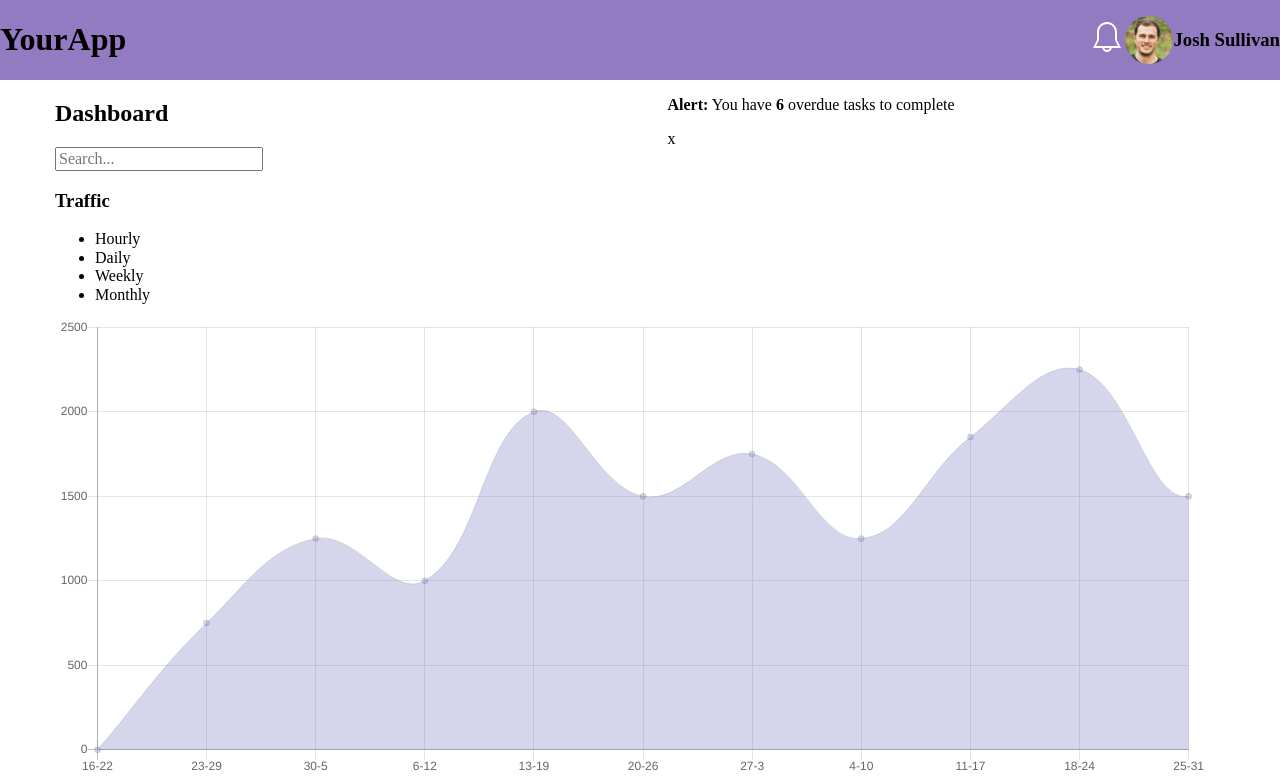
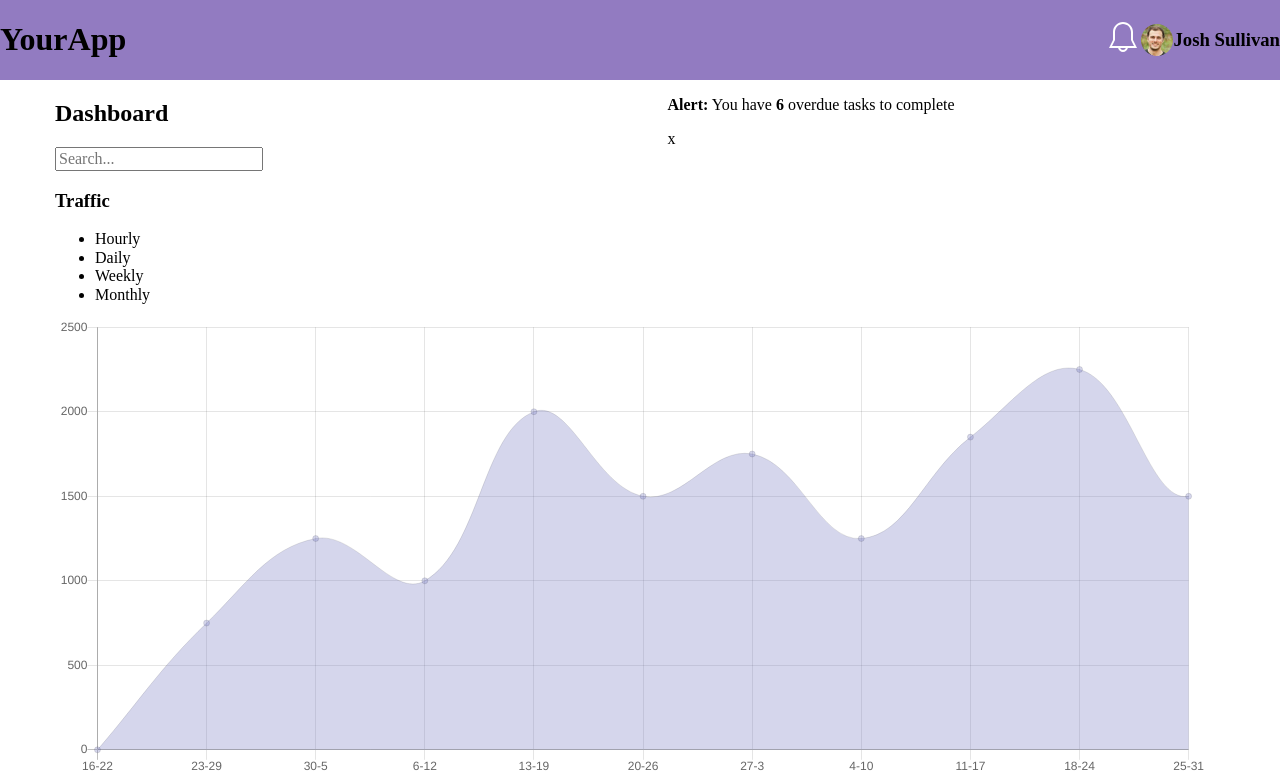
Before and after one commit to allan9595/web_app_dashboard_techdegree, a plain HTML site: page index.html in a window 1280 px wide. Shown: the top 777 px of the page. Drawn offline with nearby package versions, Linux system fonts and the light colour scheme.

Commit message:
style edit

```diff
--- a/scss/components/_header.scss
+++ b/scss/components/_header.scss
@@ -14,8 +14,8 @@ header {
     }
     img{
         border-radius: 50%;
-        height: 3em;
-        width: 3em;
+        height: 2em;
+        width: 2em;
     }
 
 
```
Also changed, not shown: css/styles.css.
